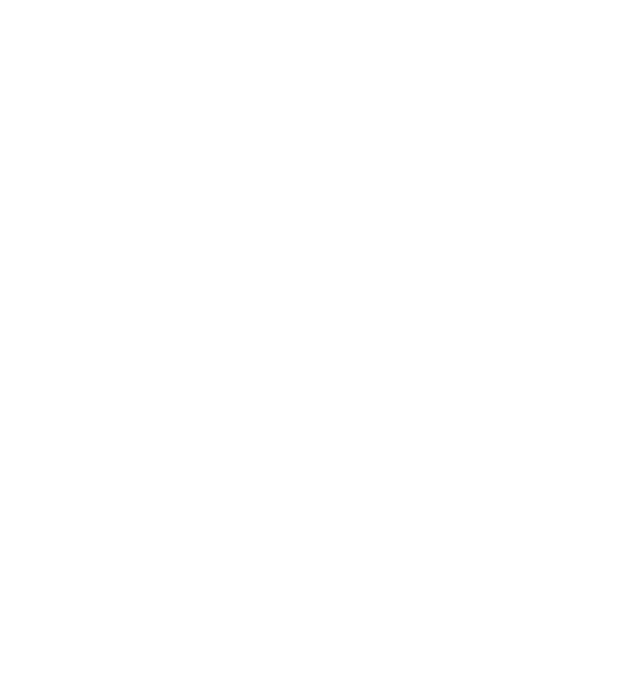
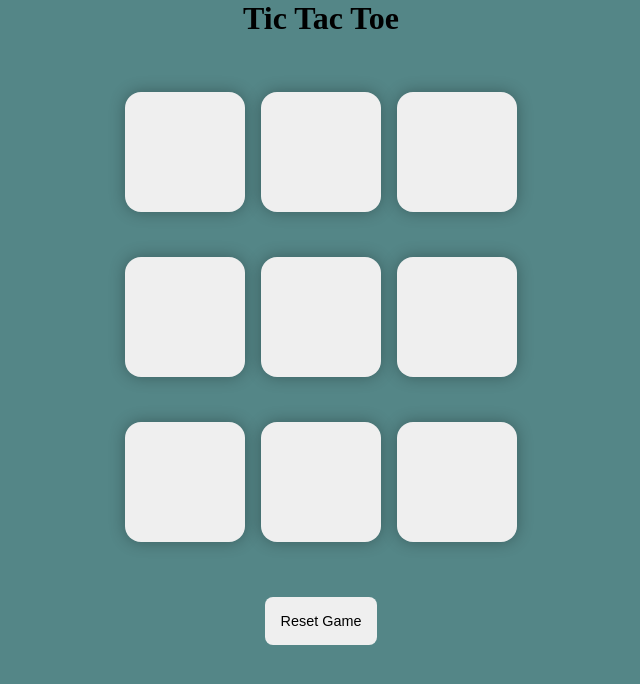
Before and after one commit to Samriddhadewan/tic-tac-toe, a plain HTML site: page index.html in a window 1280 px wide. Shown: the whole page, without its empty margins (319-959 px from the left). Drawn offline with Linux system fonts and the light colour scheme.

Commit message:
design done

```diff
--- a/index.html
+++ b/index.html
@@ -3,9 +3,26 @@
 <head>
     <meta charset="UTF-8">
     <meta name="viewport" content="width=device-width, initial-scale=1.0">
-    <title>Document</title>
+    <title>Tic Tac Toe</title>
+    <link rel="stylesheet" href="./style.css">
 </head>
 <body>
-
+<main>
+    <h1>Tic Tac Toe</h1>
+    <div class="container">
+    <div class="game">
+        <button class="box"></button>
+        <button class="box"></button>
+        <button class="box"></button>
+        <button class="box"></button>
+        <button class="box"></button>
+        <button class="box"></button>
+        <button class="box"></button>
+        <button class="box"></button>
+        <button class="box"></button>
+    </div>
+</div>
+<button class="reset">Reset Game</button>
+</main>
 </body>
 </html>
--- /dev/null
+++ b/style.css
@@ -0,0 +1,40 @@
+*{
+    margin: 0;
+    padding: 0;
+}
+
+body{
+    background: #548687;
+    text-align: center;
+}
+.container {
+    height: 70vh;
+    display: flex;
+    justify-content: center;
+    align-items: center;
+}
+.game {
+    height: 60vmin;
+    width: 60vmin;
+    display: flex;
+    flex-wrap: wrap;
+    justify-content: center;
+    align-items: center;
+    gap: 1rem;
+
+}
+.box {
+    height: 15vmin;
+    width: 15vmin;
+    border-radius: 1rem;
+    border: none;
+    box-shadow: 0 0 1rem rgb(0, 0, 0, 0.3) ;
+    font-size: 8vmin;
+    color: #b0413e;
+}
+.reset{
+    padding: 1rem;
+    border-radius: 0.5rem;
+    border: none;
+    font-size: 0.9rem;
+}
```
Also changed, not shown: app.js (added).
